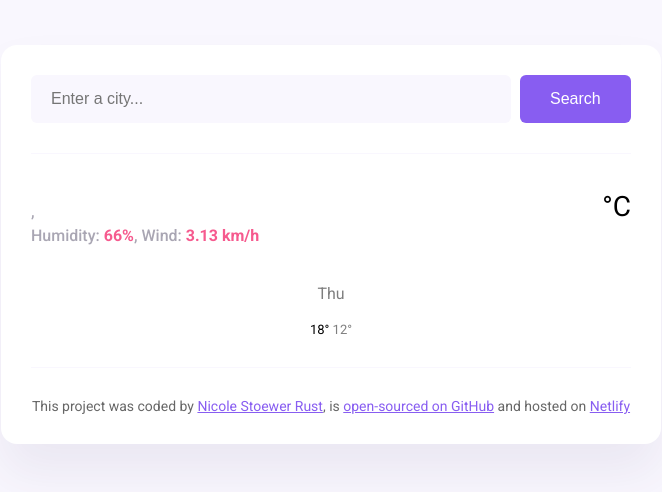
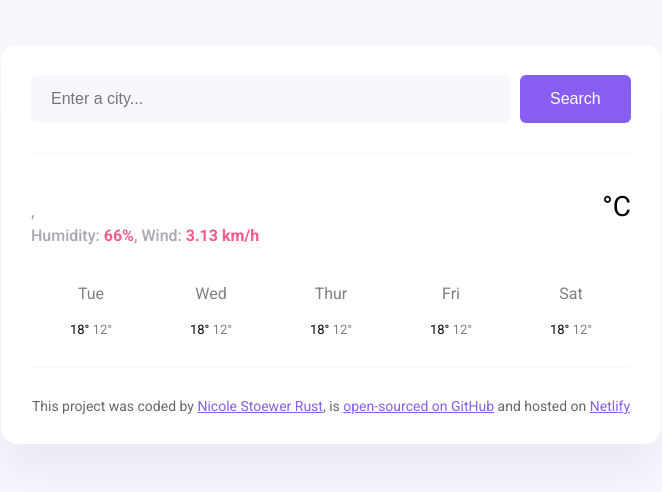
Before and after one commit to nicst1206/Wettervorhersage, a plain HTML site: page index.html in a window 1280 px wide. Shown: the whole page, without its empty margins (309-971 px from the left). Drawn offline with nearby package versions, Linux system fonts and the light colour scheme; no server answers.

Commit message:
Inject forecast HTML from JavaScript

```diff
--- a/index.html
+++ b/index.html
@@ -45,15 +45,13 @@
             <div class="weather-app-unit">°C</div>
           </div>
         </div>
-        <div class="weather-forecast">
-          <div class="row">
-            <div class="col-2">
-              <div class="weather-forecast-date">Thu</div>
-              <img />
-              <div class="weather-forecast-temperatures">
-                <span class="weather-forecast-temperature-maximum">18°</span>
-                <span class="weather-forecast-temperature-minimum"> 12°</span>
-              </div>
+        <div class="weather-forecast" id="forecast">
+          <div class="weather-forecast-day">
+            <div class="weather-forecast-date">Thu</div>
+            <div class="weather-forecast-icon"><img /></div>
+            <div class="weather-forecast-temperatures">
+              <span class="weather-forecast-temperature-maximum">18°</span>
+              <span class="weather-forecast-temperature-minimum"> 12°</span>
             </div>
           </div>
         </div>
--- a/src/index.js
+++ b/src/index.js
@@ -58,3 +58,30 @@ let searchFormElement = document.querySelector("#search-form");
 searchFormElement.addEventListener("submit", initiateSearch);
 
 searchCity("Berlin");
+
+function displayForecast() {
+  let days = ["Tue", "Wed", "Thur", "Fri", "Sat"];
+  let forecastHtml = "";
+
+  days.forEach(function (day) {
+    forecastHtml =
+      forecastHtml +
+      `
+      <div class="weather-forecast-day">
+    <div class="weather-forecast-date">${day}</div>
+    <div class="weather-forecast-icon">
+      <img />
+    </div>
+    <div class="weather-forecast-temperatures">
+      <span class="weather-forecast-temperature-maximum">18°</span>
+      <span class="weather-forecast-temperature-minimum"> 12°</span>
+    </div>
+  </div>
+  `;
+  });
+
+  forecastElement.innerHTML = forecastHtml;
+}
+
+let forecastElement = document.querySelector("#forecast");
+displayForecast();
--- a/src/style.css
+++ b/src/style.css
@@ -97,6 +97,9 @@ a {
 .weather-forecast {
   margin-top: 20px;
   text-align: center;
+  display: flex;
+  flex-direction: row;
+  justify-content: space-around;
 }
 
 .weather-forecast-date {
```
